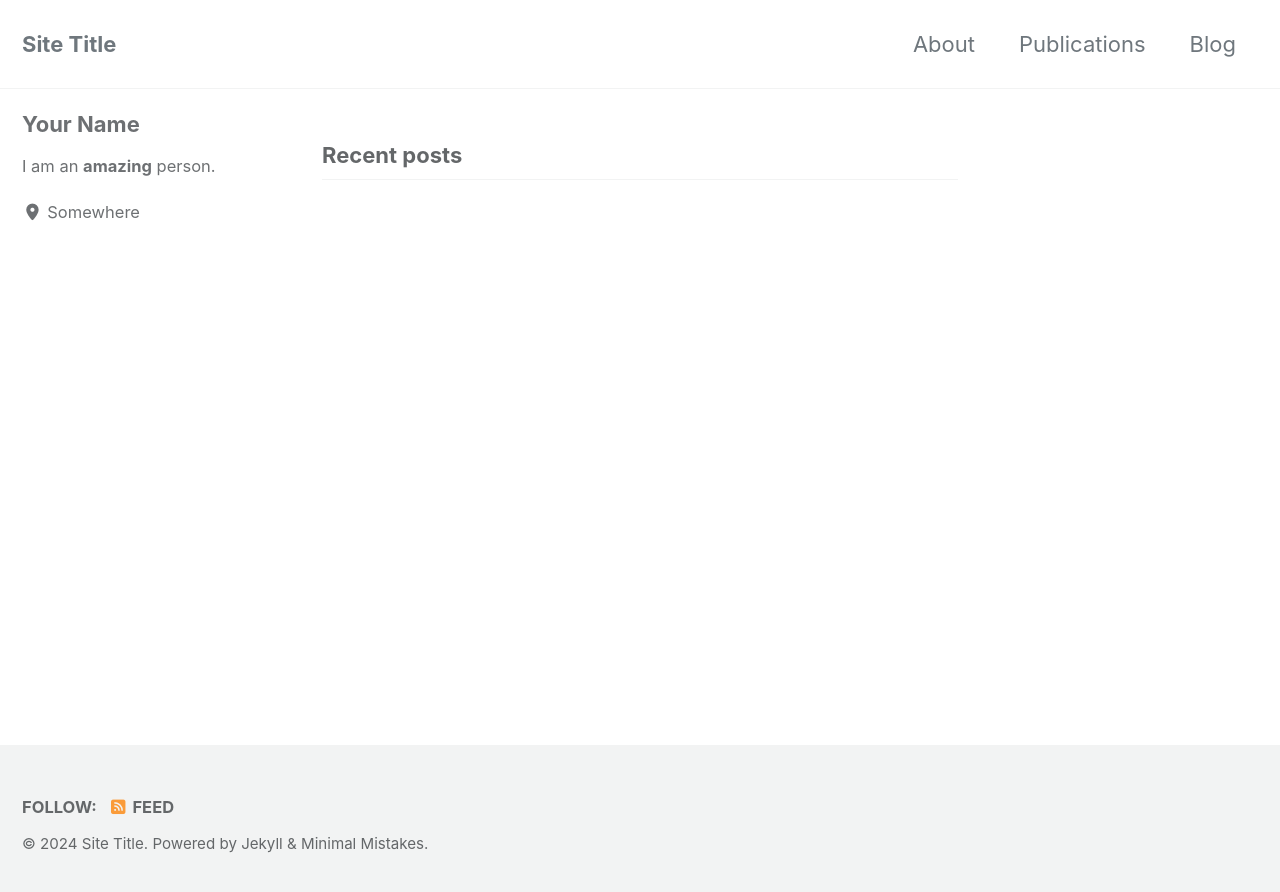
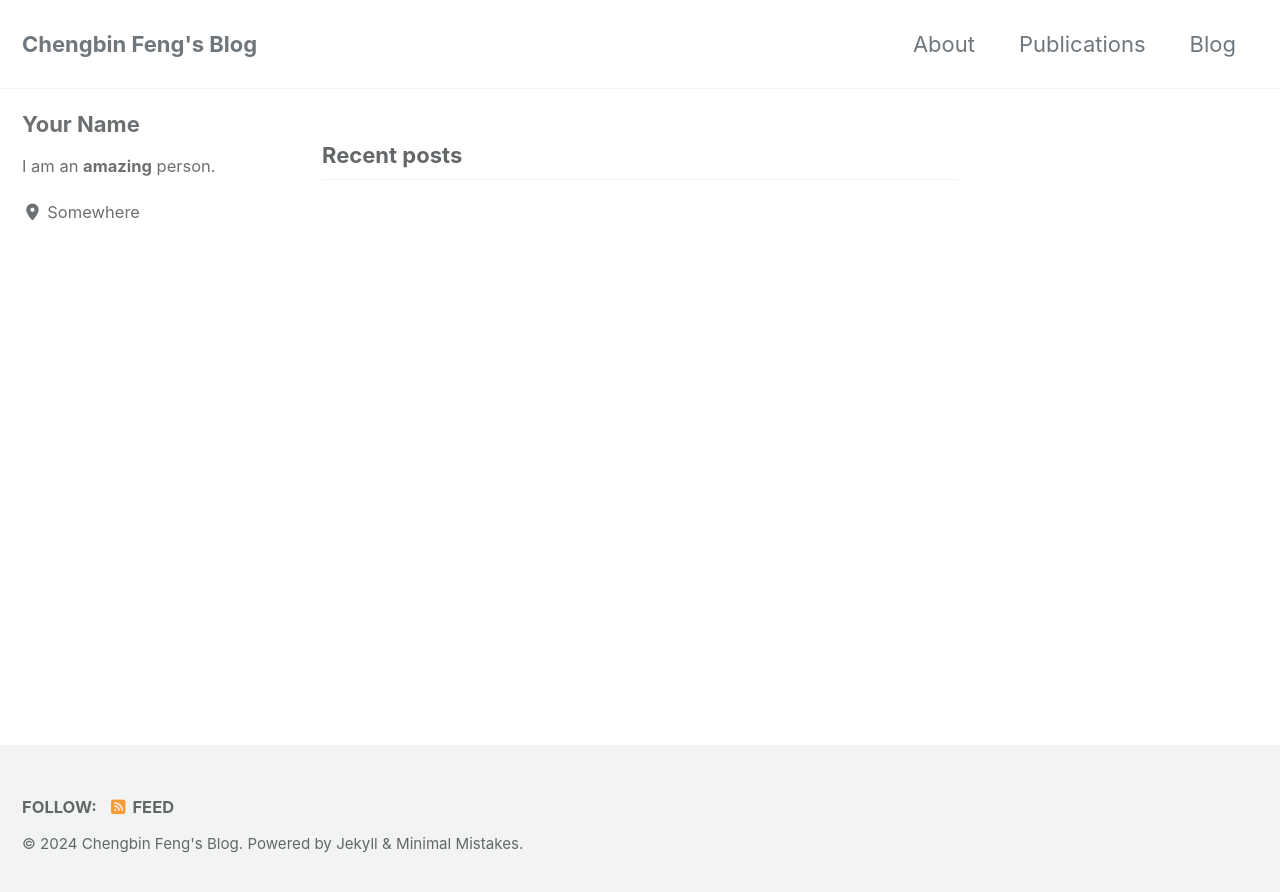
Before and after one commit to kfengc27/kfengc27.github.io, a Jekyll site: the page built from index.html, in a window 1280 px wide. Shown: the top 892 px of the page. Built offline with Jekyll 4.4.1, drawn with Linux system fonts in a browser that asks for light colours; cached includes are drawn as plain includes; the list of posts is cut into pages by our own code.

Commit message:
change name to chengbin feng

```diff
--- a/_config.yml
+++ b/_config.yml
@@ -17,10 +17,10 @@ minimal_mistakes_skin    : "default" # "air", "aqua", "contrast", "dark", "dirt"
 # Site Settings
 locale                   : "en-US"
 rtl                      : # true, false (default) # turns direction of the page into right to left for RTL languages
-title                    : "Site Title"
+title                    : "Chengbin Feng's Blog"
 title_separator          : "-"
 subtitle                 : # site tagline that appears below site title in masthead
-name                     : "Your Name"
+name                     : "Chengbin Feng"
 description              : "An amazing website."
 url                      : # the base hostname & protocol for your site e.g. "https://mmistakes.github.io"
 baseurl                  : # the subpath of your site, e.g. "/blog"
```
